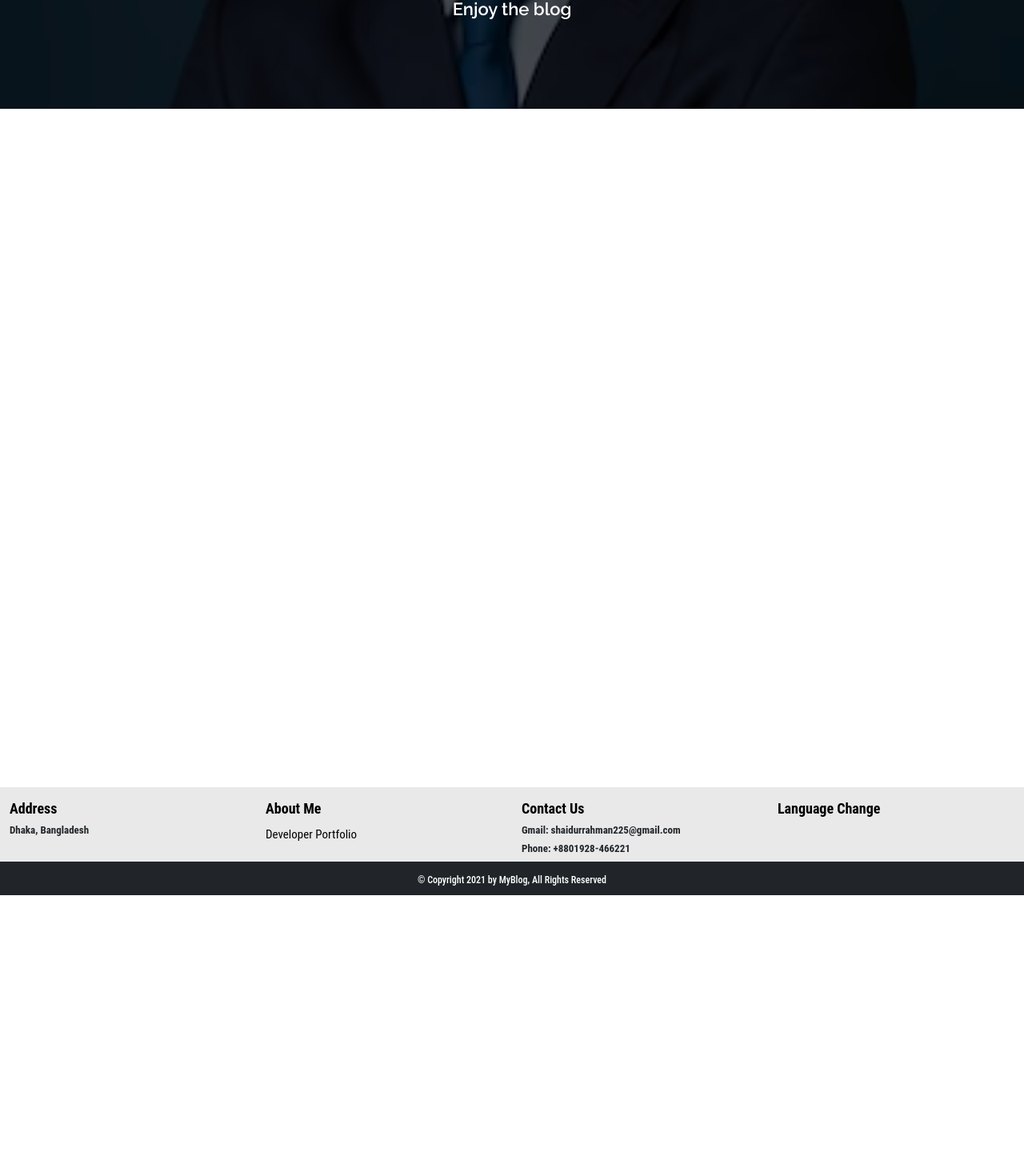
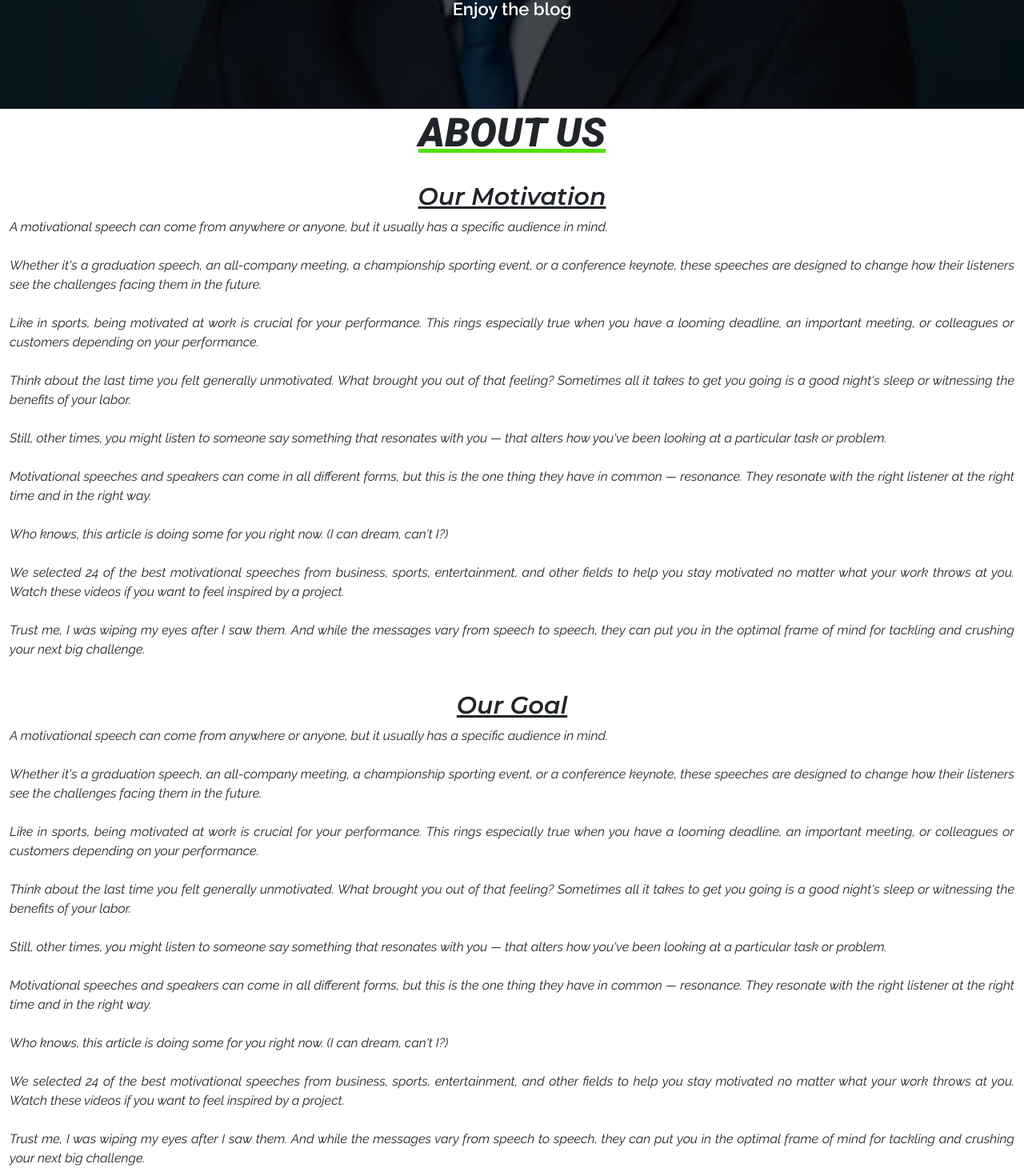
Before and after one commit to Shaid1998/Personal-Blog-SIte-with-React-and-Laravel, a React (Create React App) app: page /about in a window 1280 px wide. Shown: the part 220-1690 px from the top of the page at 80% size. Before the commit the page ends 1339 px from the top, so only its background shows below. Built offline with nearby package versions, Linux system fonts and the light colour scheme; a web font is replaced by a local one.

Commit message:
About Page

```diff
--- a/src/Assets/Css/Blog.css
+++ b/src/Assets/Css/Blog.css
@@ -48,5 +48,5 @@
 .FooterPosition{
     display: flex;
     flex-direction: column;
-    height: 100vh;
+    height: 100%;
 }
--- a/src/Assets/Css/Custom.css
+++ b/src/Assets/Css/Custom.css
@@ -3,6 +3,7 @@
 @import 'Card.css';
 @import 'Blog.css';
 @import 'Footer.css';
+@import 'aboutus.css';
 
 body{
     background-color: #ffffff;
--- /dev/null
+++ b/src/Assets/Css/aboutus.css
@@ -0,0 +1,38 @@
+.About{
+    text-align: center;
+    text-decoration: underline;
+    text-decoration-color: rgb(83, 225, 12);
+    font-family: 'Roboto', sans-serif;
+    font-weight: 900;
+    font-size: 50px;
+    font-style: italic;
+    margin-bottom: 2rem;
+}
+.MotivationTitle{
+    text-align: center;
+    font-family: 'Montserrat', sans-serif;
+    font-weight: 600;
+    font-size: 30px;
+    font-style: italic;
+    text-decoration: underline;
+}
+.MotivationDetails{
+    text-align: justify;
+    font-family: 'Raleway', sans-serif;
+    font-weight: 400;
+    font-style: italic;
+}
+.GoalTitle{
+    text-align: center;
+    font-family: 'Montserrat', sans-serif;
+    font-weight: 600;
+    font-size: 30px;
+    font-style: italic;
+    text-decoration: underline;
+}
+.GoalDetails{
+    text-align: justify;
+    font-family: 'Raleway', sans-serif;
+    font-weight: 400;
+    font-style: italic;
+}
--- a/src/Component/About/About.jsx
+++ b/src/Component/About/About.jsx
@@ -1,13 +1,61 @@
 import React, { Component, Fragment } from 'react'
-import { Container, Row } from 'react-bootstrap'
+import { Col, Container, Row } from 'react-bootstrap'
 
 class About extends Component {
     render() {
         return (
             <Fragment>
                 <Container className='FooterPosition' fluid={true}>
+                    <h1 className='About'>ABOUT US</h1>
                     <Row>
-
+                        <Col>
+                            <h4 className='MotivationTitle'>Our Motivation</h4>
+                            <p className='MotivationDetails'>
+                                A motivational speech can come from anywhere or anyone, but it usually has a specific audience in mind.
+                                <br></br> <br></br>
+                                Whether it's a graduation speech, an all-company meeting, a championship sporting event, or a conference keynote, these speeches are designed to change how their listeners see the challenges facing them in the future.
+                                <br></br> <br></br>
+                                Like in sports, being motivated at work is crucial for your performance. This rings especially true when you have a looming deadline, an important meeting, or colleagues or customers depending on your performance.
+                                <br></br> <br></br>
+                                Think about the last time you felt generally unmotivated. What brought you out of that feeling? Sometimes all it takes to get you going is a good night's sleep or witnessing the benefits of your labor.
+                                <br></br> <br></br>
+                                Still, other times, you might listen to someone say something that resonates with you — that alters how you've been looking at a particular task or problem.
+                                <br></br> <br></br>
+                                Motivational speeches and speakers can come in all different forms, but this is the one thing they have in common — resonance. They resonate with the right listener at the right time and in the right way.
+                                <br></br> <br></br>
+                                Who knows, this article is doing some for you right now. (I can dream, can't I?)
+                                <br></br> <br></br>
+                                We selected 24 of the best motivational speeches from business, sports, entertainment, and other fields to help you stay motivated no matter what your work throws at you. Watch these videos if you want to feel inspired by a project.
+                                <br></br> <br></br>
+                                Trust me, I was wiping my eyes after I saw them. And while the messages vary from speech to speech, they can put you in the optimal frame of mind for tackling and crushing your next big challenge.
+                                <br></br> <br></br>
+                            </p>
+                        </Col>
+                    </Row>
+                    <Row>
+                        <Col>
+                            <h4 className='GoalTitle'>Our Goal</h4>
+                            <p className='GoalDetails'>
+                                A motivational speech can come from anywhere or anyone, but it usually has a specific audience in mind.
+                                <br></br> <br></br>
+                                Whether it's a graduation speech, an all-company meeting, a championship sporting event, or a conference keynote, these speeches are designed to change how their listeners see the challenges facing them in the future.
+                                <br></br> <br></br>
+                                Like in sports, being motivated at work is crucial for your performance. This rings especially true when you have a looming deadline, an important meeting, or colleagues or customers depending on your performance.
+                                <br></br> <br></br>
+                                Think about the last time you felt generally unmotivated. What brought you out of that feeling? Sometimes all it takes to get you going is a good night's sleep or witnessing the benefits of your labor.
+                                <br></br> <br></br>
+                                Still, other times, you might listen to someone say something that resonates with you — that alters how you've been looking at a particular task or problem.
+                                <br></br> <br></br>
+                                Motivational speeches and speakers can come in all different forms, but this is the one thing they have in common — resonance. They resonate with the right listener at the right time and in the right way.
+                                <br></br> <br></br>
+                                Who knows, this article is doing some for you right now. (I can dream, can't I?)
+                                <br></br> <br></br>
+                                We selected 24 of the best motivational speeches from business, sports, entertainment, and other fields to help you stay motivated no matter what your work throws at you. Watch these videos if you want to feel inspired by a project.
+                                <br></br> <br></br>
+                                Trust me, I was wiping my eyes after I saw them. And while the messages vary from speech to speech, they can put you in the optimal frame of mind for tackling and crushing your next big challenge.
+                                <br></br> <br></br>
+                            </p>
+                        </Col>
                     </Row>
                 </Container>
             </Fragment>
--- /dev/null
+++ b/src/Component/DeveloperPortfolio/PortfolioHome.jsx
@@ -0,0 +1,11 @@
+import React, { Component } from 'react'
+
+class PortfolioHome extends Component {
+    render() {
+        return (
+            <div>PortfolioHome</div>
+        )
+    }
+}
+
+export default PortfolioHome
--- a/src/Component/Footer/Footer.jsx
+++ b/src/Component/Footer/Footer.jsx
@@ -13,7 +13,7 @@ class Footer extends Component {
                         </Col>
                         <Col lg={3} md={3} sm={3}>
                             <h1 className='footer-menu-title'>About Me</h1>
-                            <a className='footer-link' href='#'>Developer Portfolio</a>
+                            <a className='footer-link' href='/portfolio'>Developer Portfolio</a>
                         </Col>
                         <Col lg={3} md={3} sm={3}>
                             <h1 className='footer-menu-title'>Contact Us</h1>
--- /dev/null
+++ b/src/Pages/PortfolioPage.jsx
@@ -0,0 +1,20 @@
+import React, { Component, Fragment } from 'react'
+import NavBar from '../Component/Home/NavBar'
+import HomeTop from '../Component/Home/HomeTop'
+import PortfolioHome from '../Component/DeveloperPortfolio/PortfolioHome'
+import Footer from '../Component/Footer/Footer'
+
+class PortfolioPage extends Component {
+    render() {
+        return (
+            <Fragment>
+                <NavBar />
+                <HomeTop />
+                <PortfolioHome />
+                <Footer />
+            </Fragment>
+        )
+    }
+}
+
+export default PortfolioPage
--- a/src/Route/AppRoute.jsx
+++ b/src/Route/AppRoute.jsx
@@ -6,6 +6,7 @@ import BlogPage from '../Pages/BlogPage'
 import TrandingBlogPage from '../Pages/TrandingBlogPage'
 import PopularBlogPage from '../Pages/PopularBlogPage'
 import ViewBlogPage from '../Pages/ViewBlogPage'
+import PortfolioPage from '../Pages/PortfolioPage'
 
 class AppRoute extends Component {
   render() {
@@ -18,6 +19,7 @@ class AppRoute extends Component {
                 <Route exact path="/tranding" element={<TrandingBlogPage />}></Route>
                 <Route exact path="/popular" element={<PopularBlogPage />}></Route>
                 <Route exact path="/viewblog" element={<ViewBlogPage />}></Route>
+                <Route exact path="/portfolio" element={<PortfolioPage />}></Route>
             </Routes>
         </Fragment>
         )
```
